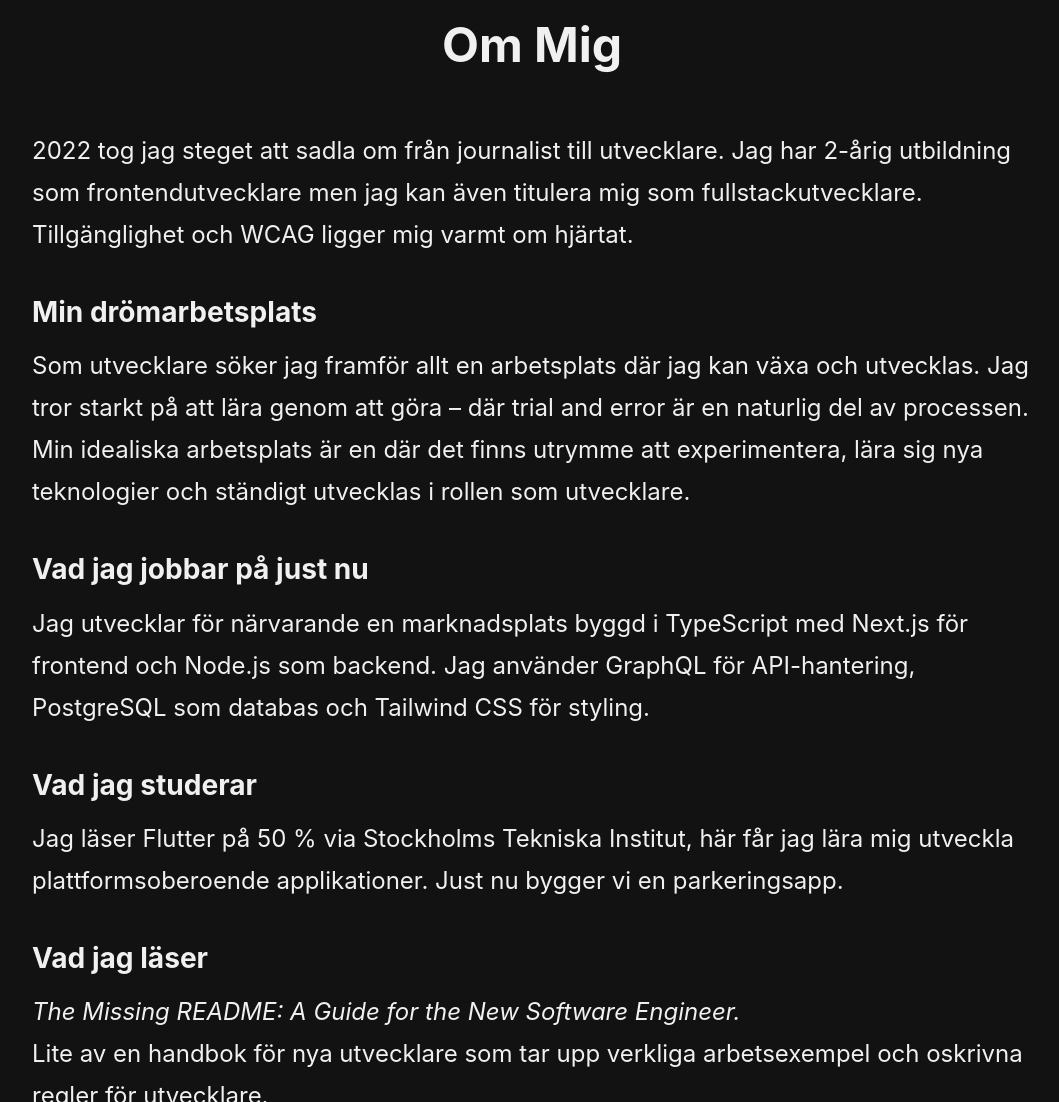
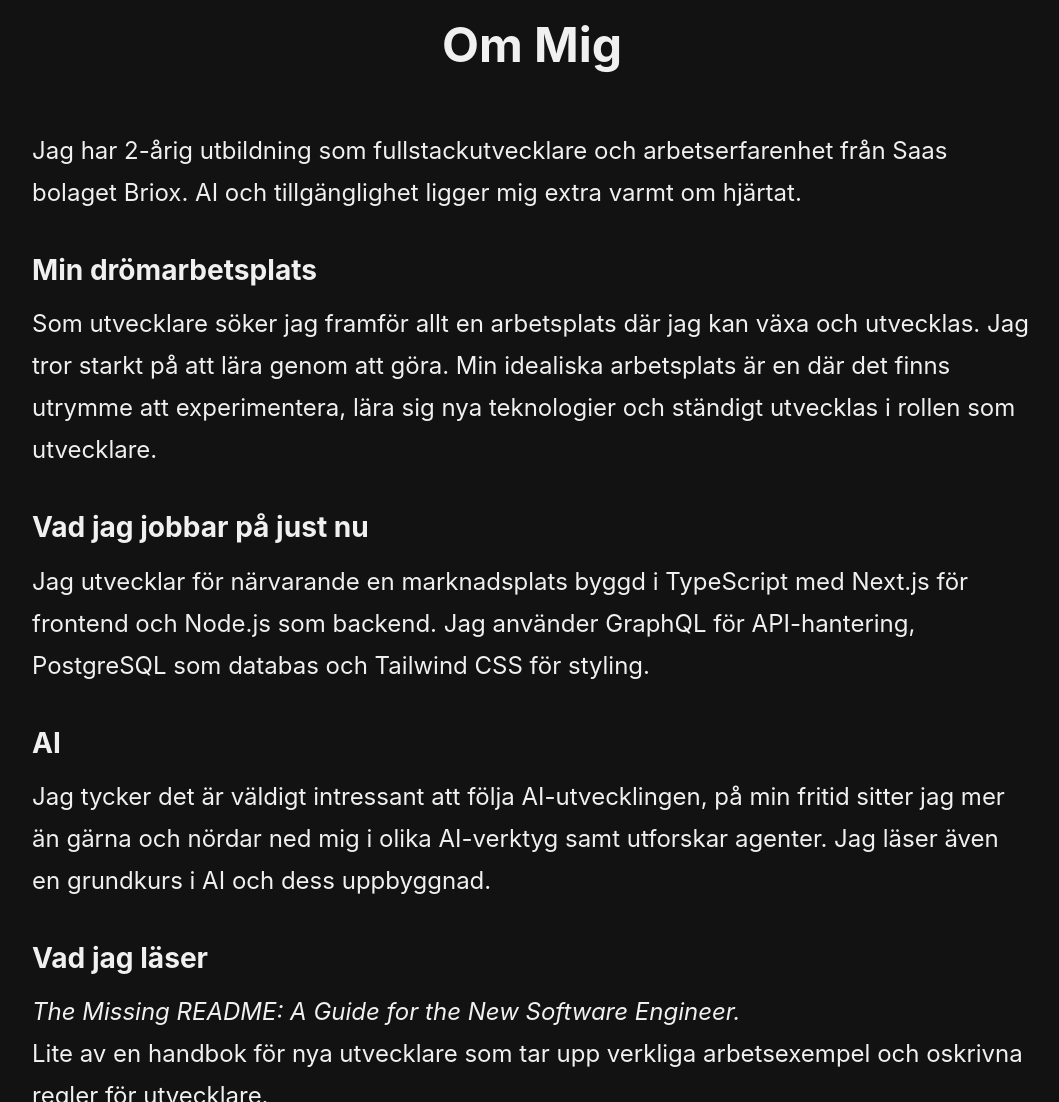
Before and after one commit to A-LIWE/A-LIWE.github.io, a website: page index.html in a window 1280 px wide. Shown: the part 2760-3862 px from the top of the page, without its empty margins (108-1167 px from the left). Drawn offline with Linux system fonts and the light colour scheme.

Commit message:
Update index.html

```diff
--- a/index.html
+++ b/index.html
@@ -177,15 +177,14 @@
 
       <div class="about-text">
         <p>
-          2022 tog jag steget att sadla om från journalist till utvecklare.
-          Jag har 2-årig utbildning som frontendutvecklare men jag kan även titulera mig som fullstackutvecklare.
-          Tillgänglighet och WCAG ligger mig varmt om hjärtat.
+          Jag har 2-årig utbildning som fullstackutvecklare och arbetserfarenhet från Saas bolaget Briox.
+          AI och tillgänglighet ligger mig extra varmt om hjärtat.
         </p>
 
         <h3>Min drömarbetsplats</h3>
         <p>
           Som utvecklare söker jag framför allt en arbetsplats där jag kan växa och utvecklas.
-          Jag tror starkt på att lära genom att göra – där trial and error är en naturlig del av processen.
+          Jag tror starkt på att lära genom att göra.
           Min idealiska arbetsplats är en där det finns utrymme att experimentera, lära sig nya teknologier
           och ständigt utvecklas i rollen som utvecklare.
         </p>
@@ -197,10 +196,10 @@
           och Tailwind CSS för styling.
         </p>
 
-        <h3>Vad jag studerar</h3>
+        <h3>AI</h3>
         <p>
-          Jag läser Flutter på 50 % via Stockholms Tekniska Institut, här får jag lära mig
-          utveckla plattformsoberoende applikationer. Just nu bygger vi en parkeringsapp.
+          Jag tycker det är väldigt intressant att följa AI-utvecklingen, på min fritid sitter jag mer än gärna
+          och nördar ned mig i olika AI-verktyg samt utforskar agenter. Jag läser även en grundkurs i AI och dess uppbyggnad.
         </p>
 
         <h3>Vad jag läser</h3>
```
